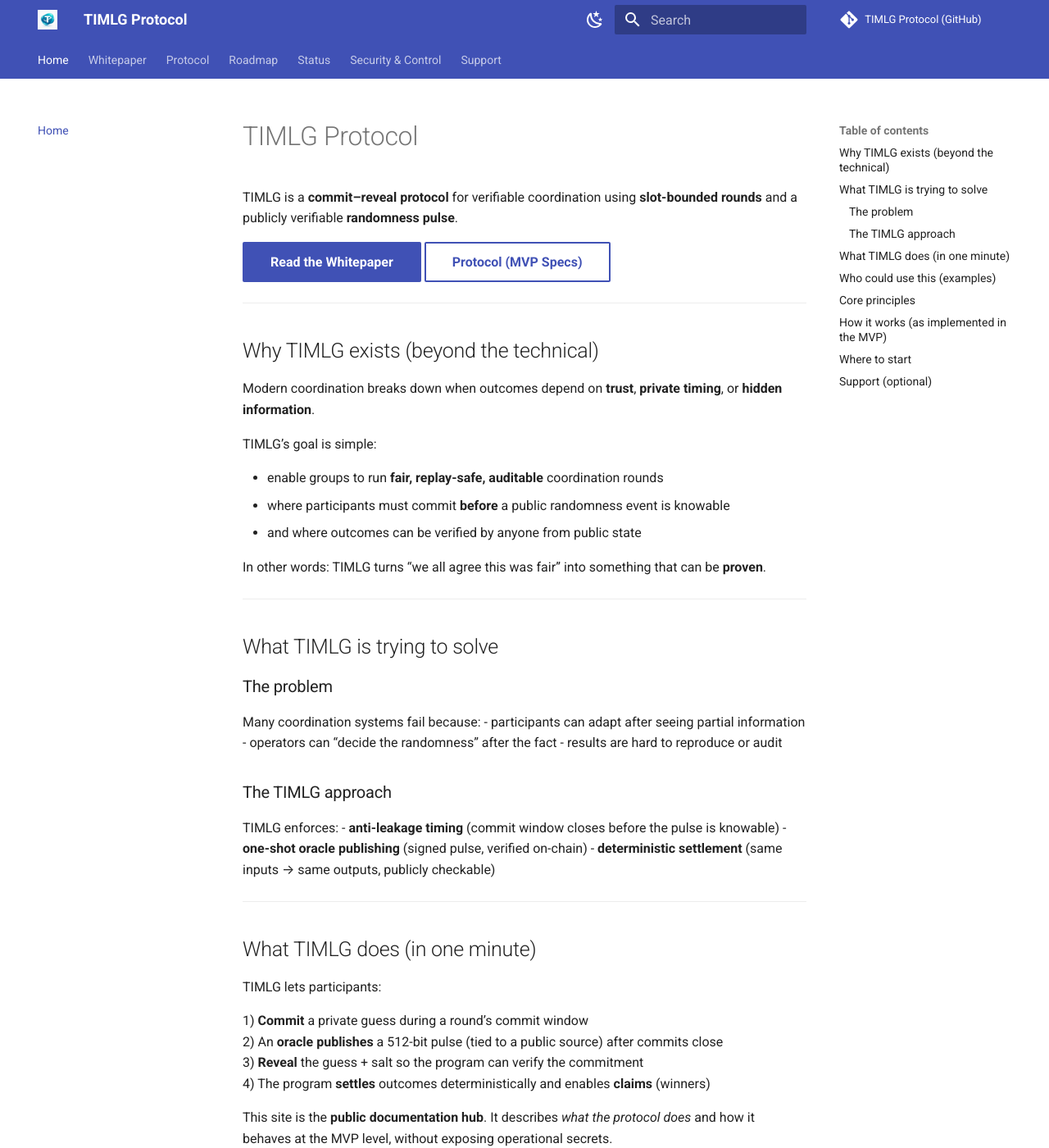
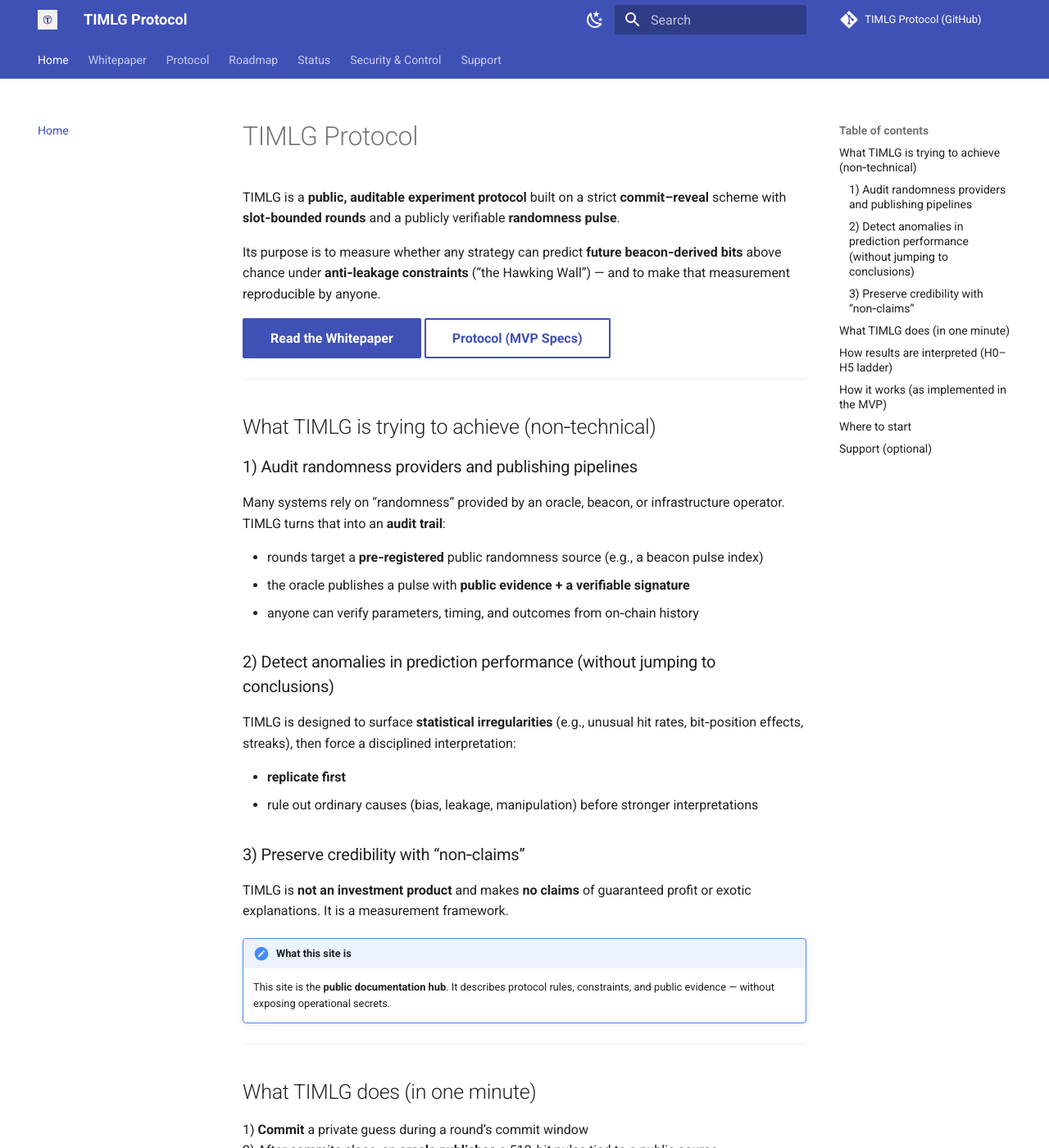
Before and after one commit to TIMLG-Protocol/timlg-protocol, an MkDocs documentation site: the page built from docs/index.md, in a window 1280 px wide and 1400 px high. Shown: the whole window at 82% size. Built offline with MkDocs 1.6.1 and Material for MkDocs 9.7.7, drawn with Linux system fonts in a browser that asks for light colours; some of the changed text lies outside the part shown.

Commit message:
Align home page with whitepaper goals (audit randomness, anomaly detection, H0-H5)

```diff
--- /dev/null
+++ b/PATCH_README.txt
@@ -0,0 +1,6 @@
+Apply prev/next footer navigation across the site.
+
+1) Replace mkdocs.yml with the version in this patch (fixes an accidental '...' YAML terminator and enables navigation.footer).
+2) Add docs/javascripts/footer-nav.js (renames labels to Back/Next).
+
+Material will automatically hide Back on the first page and Next on the last page, and will follow your nav order.
--- a/docs/index.md
+++ b/docs/index.md
@@ -1,77 +1,61 @@
 # TIMLG Protocol
 
-TIMLG is a **commit–reveal protocol** for verifiable coordination using **slot-bounded rounds** and a publicly verifiable **randomness pulse**.
+TIMLG is a **public, auditable experiment protocol** built on a strict **commit–reveal** scheme with **slot‑bounded rounds** and a publicly verifiable **randomness pulse**.
+
+Its purpose is to measure whether any strategy can predict **future beacon‑derived bits** above chance under **anti‑leakage constraints** (“the Hawking Wall”) — and to make that measurement reproducible by anyone.
 
 [Read the Whitepaper](whitepaper/){ .md-button .md-button--primary }
 [Protocol (MVP Specs)](protocol/overview/){ .md-button }
 
 ---
 
-## Why TIMLG exists (beyond the technical)
+## What TIMLG is trying to achieve (non‑technical)
 
-Modern coordination breaks down when outcomes depend on **trust**, **private timing**, or **hidden information**.
+### 1) Audit randomness providers and publishing pipelines
+Many systems rely on “randomness” provided by an oracle, beacon, or infrastructure operator. TIMLG turns that into an **audit trail**:
 
-TIMLG’s goal is simple:
+- rounds target a **pre‑registered** public randomness source (e.g., a beacon pulse index)
+- the oracle publishes a pulse with **public evidence + a verifiable signature**
+- anyone can verify parameters, timing, and outcomes from on‑chain history
 
-- enable groups to run **fair, replay-safe, auditable** coordination rounds
-- where participants must commit **before** a public randomness event is knowable
-- and where outcomes can be verified by anyone from public state
+### 2) Detect anomalies in prediction performance (without jumping to conclusions)
+TIMLG is designed to surface **statistical irregularities** (e.g., unusual hit rates, bit‑position effects, streaks), then force a disciplined interpretation:
 
-In other words: TIMLG turns “we all agree this was fair” into something that can be **proven**.
+- **replicate first**
+- rule out ordinary causes (bias, leakage, manipulation) before stronger interpretations
 
----
+### 3) Preserve credibility with “non‑claims”
+TIMLG is **not an investment product** and makes **no claims** of guaranteed profit or exotic explanations. It is a measurement framework.
 
-## What TIMLG is trying to solve
-
-### The problem
-Many coordination systems fail because:
-- participants can adapt after seeing partial information
-- operators can “decide the randomness” after the fact
-- results are hard to reproduce or audit
-
-### The TIMLG approach
-TIMLG enforces:
-- **anti-leakage timing** (commit window closes before the pulse is knowable)
-- **one-shot oracle publishing** (signed pulse, verified on-chain)
-- **deterministic settlement** (same inputs → same outputs, publicly checkable)
+!!! note "What this site is"
+    This site is the **public documentation hub**. It describes protocol rules, constraints, and public evidence — without exposing operational secrets.
 
 ---
 
 ## What TIMLG does (in one minute)
 
-TIMLG lets participants:
-
 1) **Commit** a private guess during a round’s commit window
-2) An **oracle publishes** a 512-bit pulse (tied to a public source) after commits close
+2) After commits close, an **oracle publishes** a 512‑bit pulse tied to a public source
 3) **Reveal** the guess + salt so the program can verify the commitment
 4) The program **settles** outcomes deterministically and enables **claims** (winners)
 
-This site is the **public documentation hub**. It describes *what the protocol does* and how it behaves at the MVP level, without exposing operational secrets.
-
-!!! note "Public docs vs private operations"
+!!! warning "Public docs vs private operations"
     We intentionally do **not** publish private keys, signer infrastructure, privileged configs, or production oracle/relayer runbooks.
 
 ---
 
-## Who could use this (examples)
+## How results are interpreted (H0–H5 ladder)
 
-TIMLG is a primitive for any system that needs **verifiable fairness** without trusting a single coordinator:
+TIMLG follows a pre‑registered “hypothesis ladder” to avoid over‑interpreting noise:
 
-- **On-chain experiments** (fair trials where timing matters)
-- **Public draws / lotteries** with auditable rules (non-custodial designs)
-- **Decentralized coordination** where participants must commit before a known event
-- **Research protocols** that require reproducible outcomes and public auditability
+- **H0 — Chance:** results converge to 50/50 over time
+- **H1 — Bias / artifact:** bugs, bit‑extraction conventions, serialization mismatches, edge cases
+- **H2 — Operational leakage:** timing errors or information leaks that break the Hawking Wall
+- **H3 — Oracle / relayer manipulation:** equivocation, censorship, selective inclusion/exclusion
+- **H4 — Non‑trivial correlations:** reproducible effects after hardening and replication
+- **H5 — Exotic framing:** last resort, only after exhausting ordinary explanations
 
-(Concrete deployments are intentionally left out until devnet parity is stable.)
-
----
-
-## Core principles
-
-- **Verifiable over persuasive**: the chain should prove what happened.
-- **Rules are public, operations are private**: specs are transparent; signers/runbooks stay private.
-- **Deterministic settlement**: no “manual” adjudication once the round is finalized.
-- **Replay-safety**: signatures and pulses must not be reusable across rounds.
+The practical rule is: **an anomaly is a reason to tighten constraints and replicate**, not to declare victory.
 
 ---
 
@@ -103,25 +87,25 @@ sequenceDiagram
 
 -   **Whitepaper**
 
-    Canonical narrative: motivation, system model, and design rationale.
+    Canonical narrative: motivation, non‑claims, hypothesis ladder, and design rationale.
 
     [Open Whitepaper](whitepaper/)
 
 -   **Protocol**
 
-    MVP-aligned specs: log format, timing windows, settlement rules, token flow, treasury.
+    MVP‑aligned specs: log format, timing windows, settlement rules, token flow, treasury, BitIndex.
 
     [Read Protocol](protocol/overview/)
 
 -   **Roadmap**
 
-    Milestones and “definition of done” for each stage (MVP → devnet → hardening).
+    Milestones and “definition of done” (MVP → devnet parity → hardening).
 
     [View Roadmap](roadmap/)
 
 -   **Status**
 
-    Current progress and the next concrete tasks.
+    Current progress and next concrete tasks.
 
     [View Status](status/)
 
--- a/docs/javascripts/footer-nav.js
+++ b/docs/javascripts/footer-nav.js
@@ -4,7 +4,7 @@
 function timlgSetFooterNavLabels() {
   try {
     const prev = document.querySelector(".md-footer__link--prev .md-footer__direction");
-    if (prev) prev.textContent = "Back";
+    if (prev) prev.textContent = "Previous";
 
     const next = document.querySelector(".md-footer__link--next .md-footer__direction");
     if (next) next.textContent = "Next";
--- a/mkdocs.yml
+++ b/mkdocs.yml
@@ -30,7 +30,7 @@ theme:
         icon: material/weather-sunny
         name: Light mode
   logo: assets/logo.png
-  favicon: assets/favicon.svg
+  favicon: assets/favicon.png
 
 plugins:
   - search
```
Also changed, not shown: docs/assets/favicon.png, docs/assets/favicon.svg (deleted), docs/assets/logo.png.
